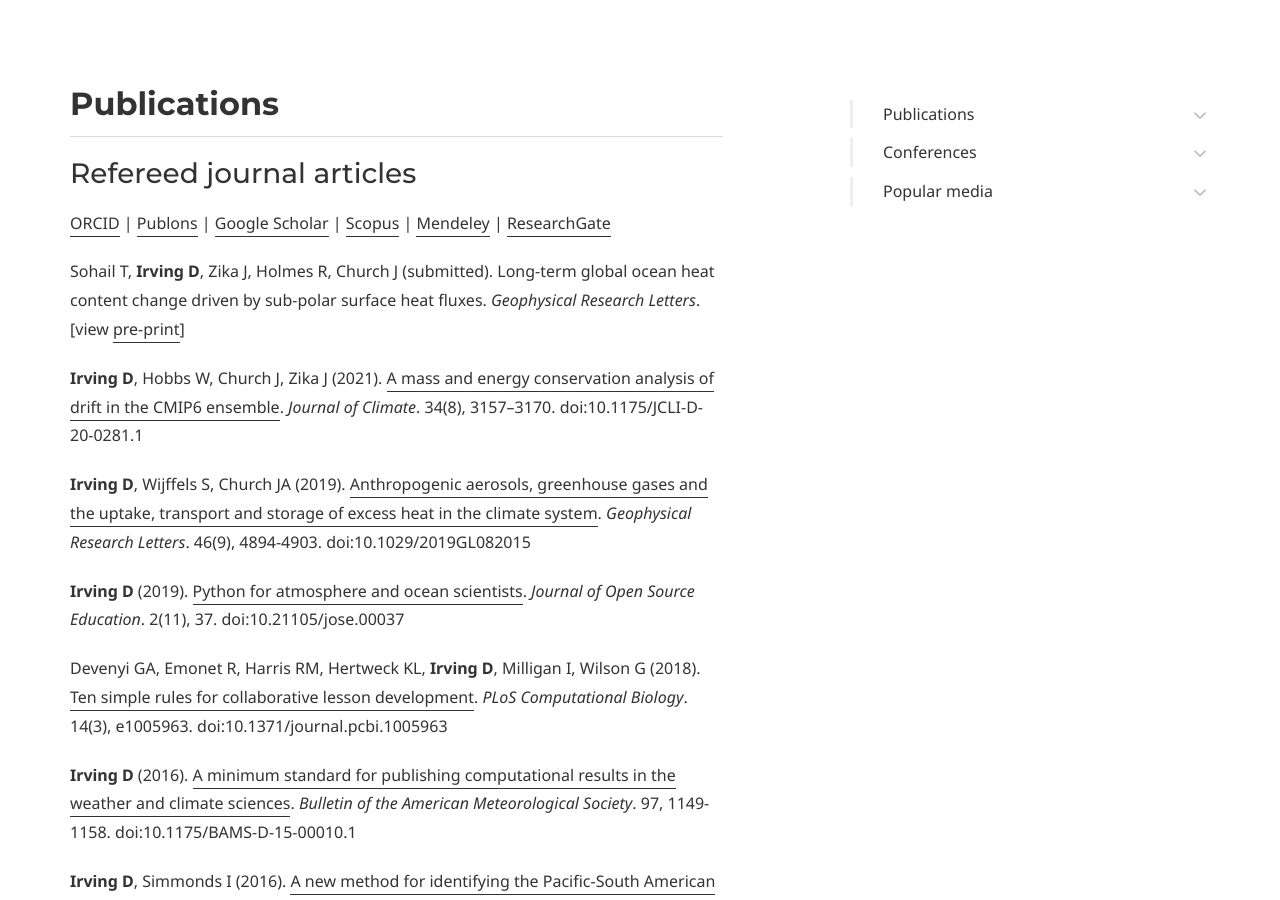
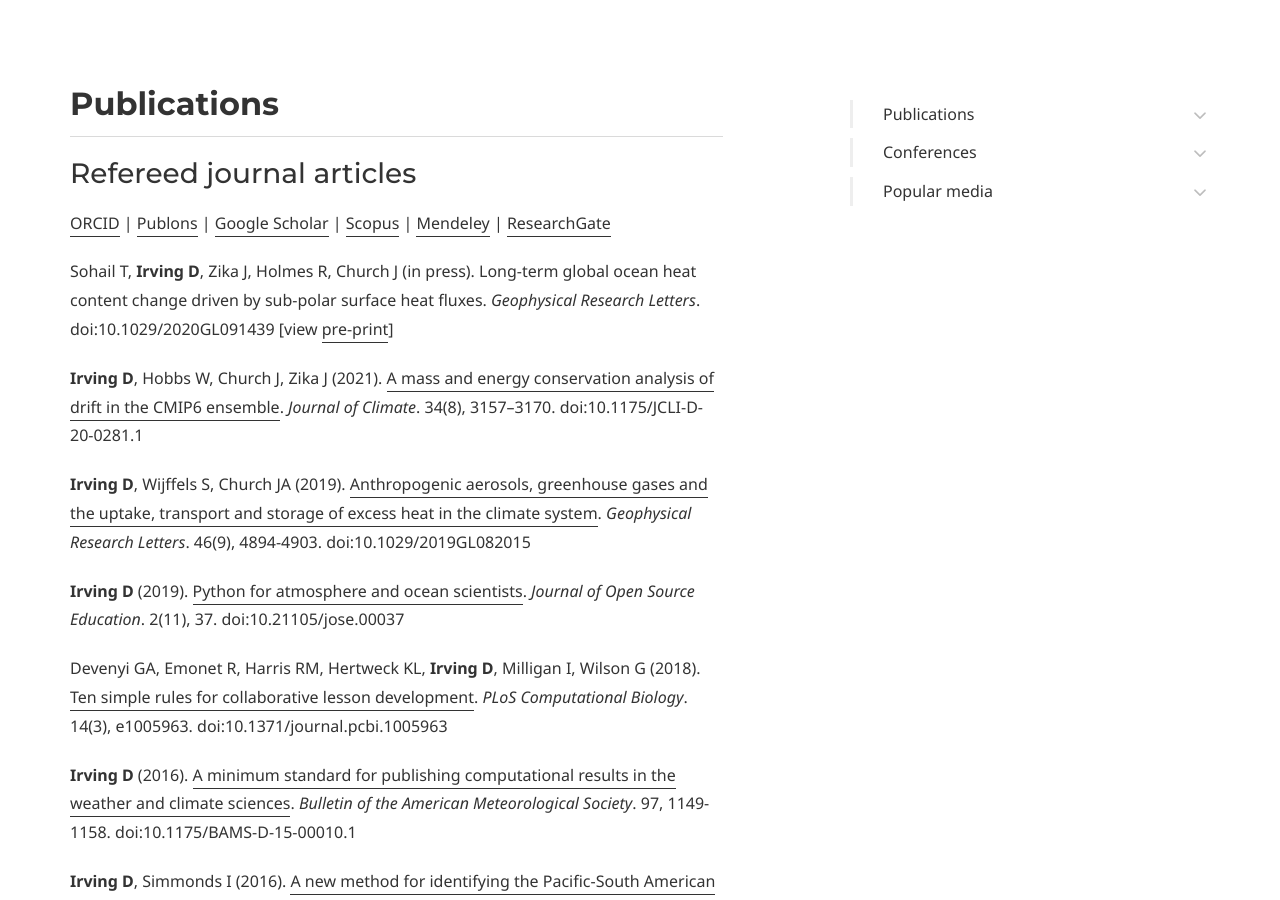
Before and after one commit to DamienIrving/damienirving.github.io, a Jekyll site: the page built from publications.md, in a window 1280 px wide and 900 px high, scrolled down 614 px. Built offline with Jekyll 4.4.1, drawn with Linux system fonts in a browser that asks for light colours; some web fonts are replaced.

Commit message:
Update publications.md

```diff
--- a/publications.md
+++ b/publications.md
@@ -28,7 +28,7 @@ page_nav:
 [Mendeley](https://www.mendeley.com/profiles/damien-irving/) |
 [ResearchGate](https://www.researchgate.net/profile/Damien_Irving)
 
-Sohail T, **Irving D**, Zika J, Holmes R, Church J (submitted). Long-term global ocean heat content change driven by sub-polar surface heat fluxes. *Geophysical Research Letters*. [view [pre-print](https://www.essoar.org/doi/abs/10.1002/essoar.10504695.1)]
+Sohail T, **Irving D**, Zika J, Holmes R, Church J (in press). Long-term global ocean heat content change driven by sub-polar surface heat fluxes. *Geophysical Research Letters*. doi:10.1029/2020GL091439 [view [pre-print](https://www.essoar.org/doi/abs/10.1002/essoar.10504695.1)]
 
 **Irving D**, Hobbs W, Church J, Zika J (2021). [A mass and energy conservation analysis of drift in the CMIP6 ensemble](https://doi.org/10.1175/JCLI-D-20-0281.1). *Journal of Climate*. 34(8), 3157–3170. doi:10.1175/JCLI-D-20-0281.1
 
```
